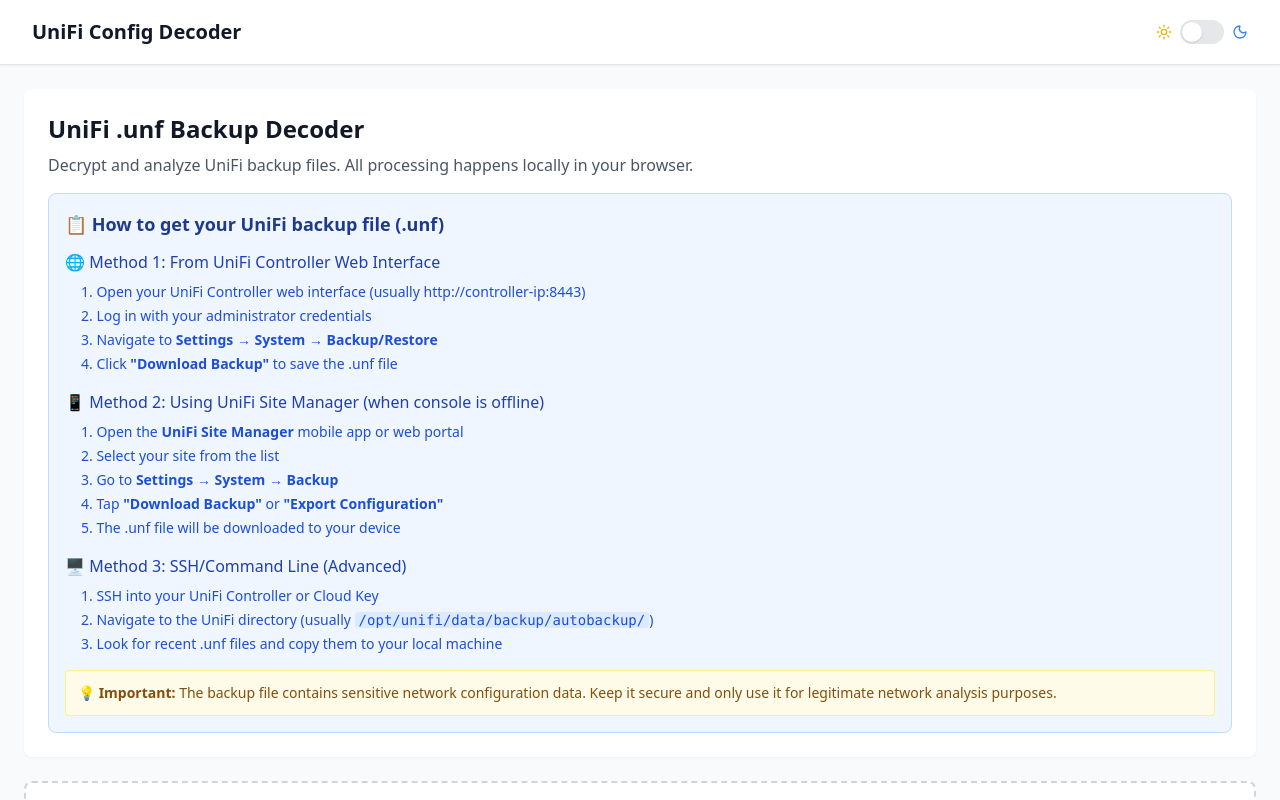
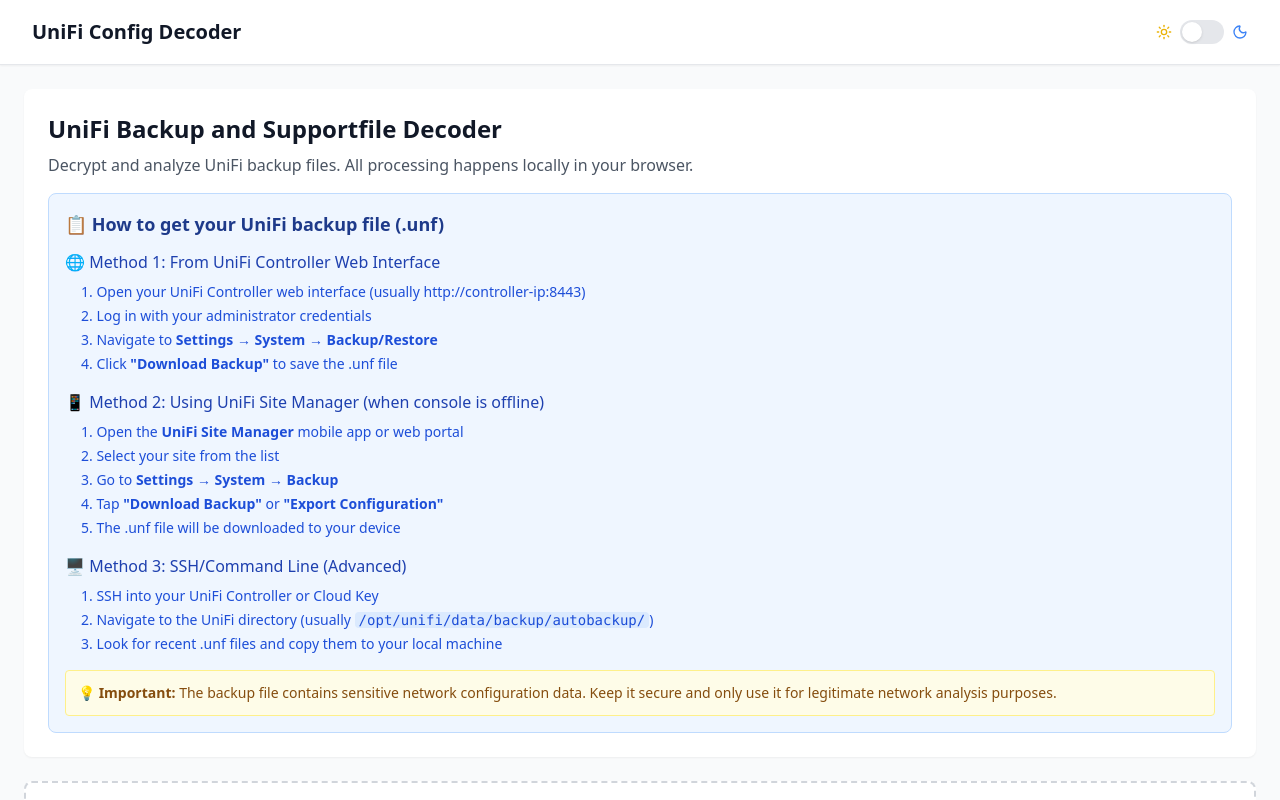
Before and after one commit to markush97/unifi-config-decoder, a React (Vite) app: page / in a window 1280 px wide. Shown: the top 800 px of the page. Built offline with nearby package versions, Linux system fonts and the light colour scheme.

Commit message:
fix: change text on landingpage

```diff
--- a/src/unifi/UnifiDecoder.tsx
+++ b/src/unifi/UnifiDecoder.tsx
@@ -94,7 +94,7 @@
     <div className='p-6 max-w-7xl mx-auto'>
       <div className='bg-white dark:bg-gray-800 rounded-lg shadow-sm p-6 mb-6'>
         <h2 className='font-bold text-2xl text-gray-900 dark:text-white mb-2'>
-          UniFi .unf Backup Decoder
+          UniFi Backup and Supportfile Decoder
         </h2>
         <p className='text-gray-600 dark:text-gray-400 mb-4'>
           Decrypt and analyze UniFi backup files. All processing happens locally in your browser.
```
